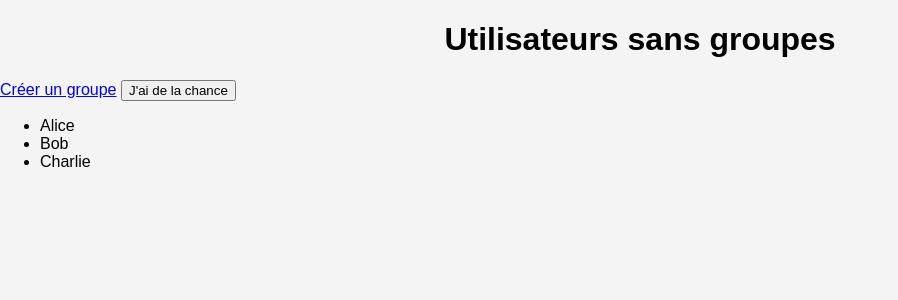
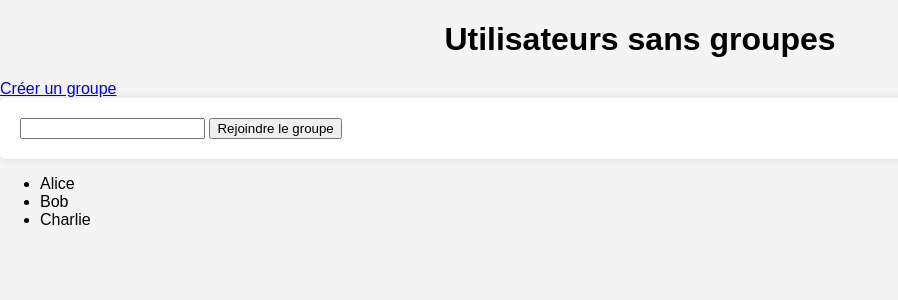
Before and after one commit to J-IFT/PS-2024-Jenkins, a Django app: page /liste/ in a window 1280 px wide. Shown: the top 300 px of the page, without its empty margins (0-898 px from the left). Run offline with Django 4.2, Linux system fonts and the light colour scheme.

Commit message:
✨ add join group form in list page

```diff
--- a/gestion_groupes/gestiongroupes/templates/gestiongroupes/group_details.html
+++ b/gestion_groupes/gestiongroupes/templates/gestiongroupes/group_details.html
@@ -3,7 +3,7 @@
 {% block content %}
     <h1>{{ name }}</h1>
     <div>
-        <button>Quitter</button>
+        <a href="/liste/" class="button">Quitter</a>
     </div>
     <ul>
         {% for member in members %}
--- a/gestion_groupes/gestiongroupes/templates/gestiongroupes/users_list.html
+++ b/gestion_groupes/gestiongroupes/templates/gestiongroupes/users_list.html
@@ -4,7 +4,14 @@
     <h1>Utilisateurs sans groupes</h1>
     <div>
         <a href="/creer-groupe/" class="button">Créer un groupe</a>
-        <button>J'ai de la chance</button>
+
+        <form action="/liste/" method="post">
+            {% csrf_token %}
+            <input type="number" name="join_id" id="join_id">
+
+            <button type="submit">Rejoindre le groupe</button>
+        </form>
+
         {% if request.session.username == 'admin' %}
             <a href="/config/" class="button">Configurer les groupes</a>
         {% endif %}
--- a/gestion_groupes/gestiongroupes/views.py
+++ b/gestion_groupes/gestiongroupes/views.py
@@ -32,6 +32,10 @@ def index(request):
 
 
 def users_list(request):
+    if request.method == 'POST':
+        join_id = request.POST['join_id']
+        return redirect('group_details', join_id)
+
     context = {'users': ['Alice', 'Bob', 'Charlie']}
     return render(request, 'gestiongroupes/users_list.html', context)
 
```
